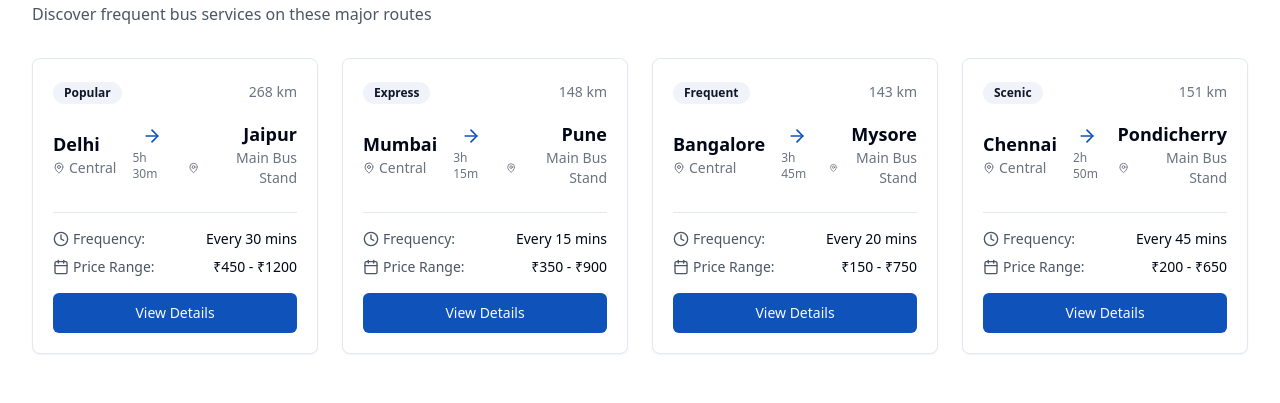
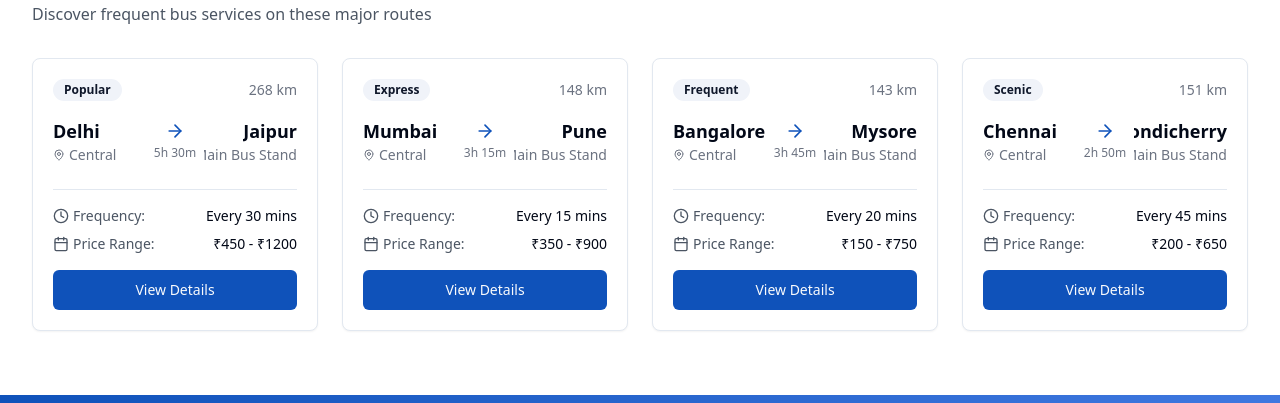
Before and after one commit to PriyanshiDongre/smartbus-india-travel, a React (Vite) app: page / in a window 1280 px wide. Shown: the part 2229-2632 px from the top of the page. Built offline with nearby package versions, Linux system fonts and the light colour scheme.

Commit message:
Fix: Improve PopularRoutes component styling
Ensure consistent styling and prevent text overflow in the PopularRoutes component.

```diff
--- a/src/components/PopularRoutes.tsx
+++ b/src/components/PopularRoutes.tsx
@@ -15,6 +15,8 @@ const PopularRoutes = () => {
       distance: "268 km",
       price: "₹450 - ₹1200",
       frequency: "Every 30 mins",
+      fromStop: "Central",
+      toStop: "Main Bus Stand",
       operators: ["Rajasthan Roadways", "UPSRTC", "IntrCity SmartBus"],
       tag: "Popular"
     },
@@ -26,6 +28,8 @@ const PopularRoutes = () => {
       distance: "148 km",
       price: "₹350 - ₹900",
       frequency: "Every 15 mins",
+      fromStop: "Central",
+      toStop: "Main Bus Stand",
       operators: ["MSRTC", "Purple Travels", "Prasanna Purple"],
       tag: "Express"
     },
@@ -37,6 +41,8 @@ const PopularRoutes = () => {
       distance: "143 km",
       price: "₹150 - ₹750",
       frequency: "Every 20 mins",
+      fromStop: "Central",
+      toStop: "Main Bus Stand",
       operators: ["KSRTC", "SRS Travels", "VRL Logistics"],
       tag: "Frequent"
     },
@@ -48,6 +54,8 @@ const PopularRoutes = () => {
       distance: "151 km",
       price: "₹200 - ₹650",
       frequency: "Every 45 mins",
+      fromStop: "Central",
+      toStop: "Main Bus Stand",
       operators: ["TNSTC", "PRTC", "KPN Travels"],
       tag: "Scenic"
     }
@@ -68,44 +76,48 @@ const PopularRoutes = () => {
 
         <div className="grid grid-cols-1 md:grid-cols-2 lg:grid-cols-4 gap-6">
           {routes.map((route) => (
-            <Card key={route.id} className="hover:shadow-lg transition-all">
-              <CardContent className="p-5">
+            <Card key={route.id} className="hover:shadow-lg transition-all h-full">
+              <CardContent className="p-5 flex flex-col h-full">
+                {/* Top row with tag and distance */}
                 <div className="flex justify-between items-center mb-4">
-                  <div>
-                    <Badge variant="secondary" className="bg-smartbus-gray">
-                      {route.tag}
-                    </Badge>
-                  </div>
+                  <Badge variant="secondary" className="bg-smartbus-gray">
+                    {route.tag}
+                  </Badge>
                   <span className="text-sm font-medium text-gray-500">{route.distance}</span>
                 </div>
 
+                {/* Route information with fixed heights */}
                 <div className="flex items-center justify-between mb-6">
-                  <div className="flex flex-col">
-                    <span className="text-lg font-bold">{route.from}</span>
+                  {/* From location */}
+                  <div className="flex flex-col w-2/5 overflow-hidden">
+                    <span className="text-lg font-bold truncate">{route.from}</span>
                     <div className="flex items-center text-sm text-gray-500">
-                      <MapPin className="h-3 w-3 mr-1" />
-                      <span>Central</span>
+                      <MapPin className="h-3 w-3 mr-1 flex-shrink-0" />
+                      <span className="truncate">{route.fromStop}</span>
                     </div>
                   </div>
 
-                  <div className="flex flex-col items-center px-4">
+                  {/* Arrow and duration */}
+                  <div className="flex flex-col items-center px-2 flex-shrink-0">
                     <ArrowRight className="text-smartbus-blue h-5 w-5 mb-1" />
                     <span className="text-xs text-gray-500">{route.duration}</span>
                   </div>
 
-                  <div className="flex flex-col text-right">
-                    <span className="text-lg font-bold">{route.to}</span>
+                  {/* To location */}
+                  <div className="flex flex-col items-end w-2/5 overflow-hidden">
+                    <span className="text-lg font-bold truncate">{route.to}</span>
                     <div className="flex items-center justify-end text-sm text-gray-500">
-                      <MapPin className="h-3 w-3 mr-1" />
-                      <span>Main Bus Stand</span>
+                      <MapPin className="h-3 w-3 mr-1 flex-shrink-0" />
+                      <span className="truncate">{route.toStop}</span>
                     </div>
                   </div>
                 </div>
 
-                <div className="border-t pt-4 space-y-2">
+                {/* Details section with consistent layout */}
+                <div className="border-t pt-4 space-y-2 flex-grow">
                   <div className="flex justify-between text-sm">
                     <div className="flex items-center text-gray-600">
-                      <Clock className="h-4 w-4 mr-1" />
+                      <Clock className="h-4 w-4 mr-1 flex-shrink-0" />
                       <span>Frequency:</span>
                     </div>
                     <span className="font-medium">{route.frequency}</span>
@@ -113,13 +125,14 @@ const PopularRoutes = () => {
 
                   <div className="flex justify-between text-sm">
                     <div className="flex items-center text-gray-600">
-                      <Calendar className="h-4 w-4 mr-1" />
+                      <Calendar className="h-4 w-4 mr-1 flex-shrink-0" />
                       <span>Price Range:</span>
                     </div>
                     <span className="font-medium">{route.price}</span>
                   </div>
                 </div>
 
+                {/* Button at the bottom */}
                 <Button className="w-full mt-4 bg-smartbus-blue hover:bg-smartbus-dark-blue">
                   View Details
                 </Button>
```
